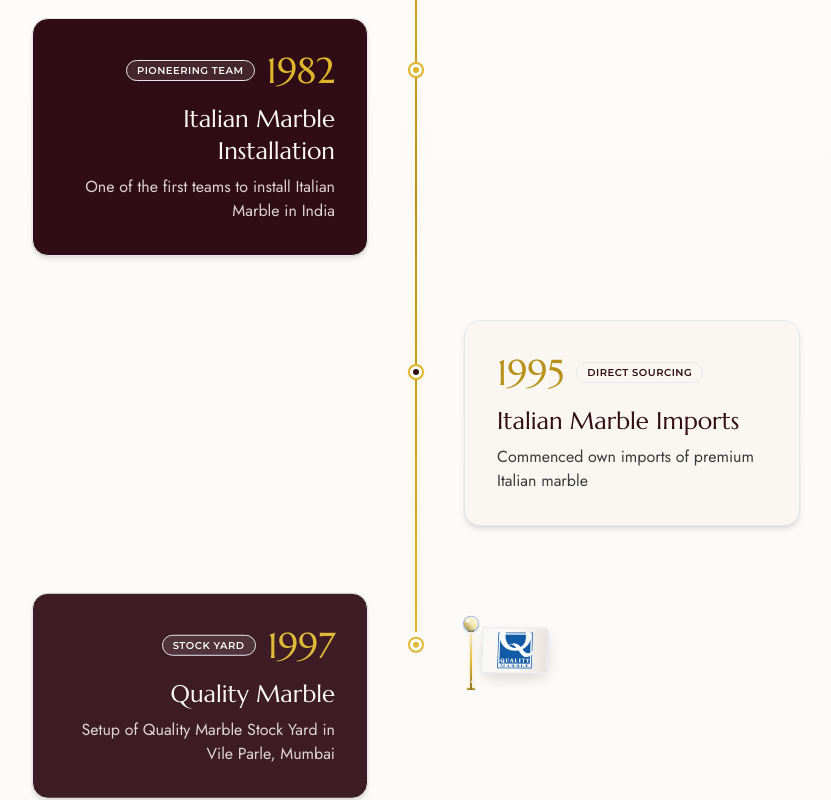
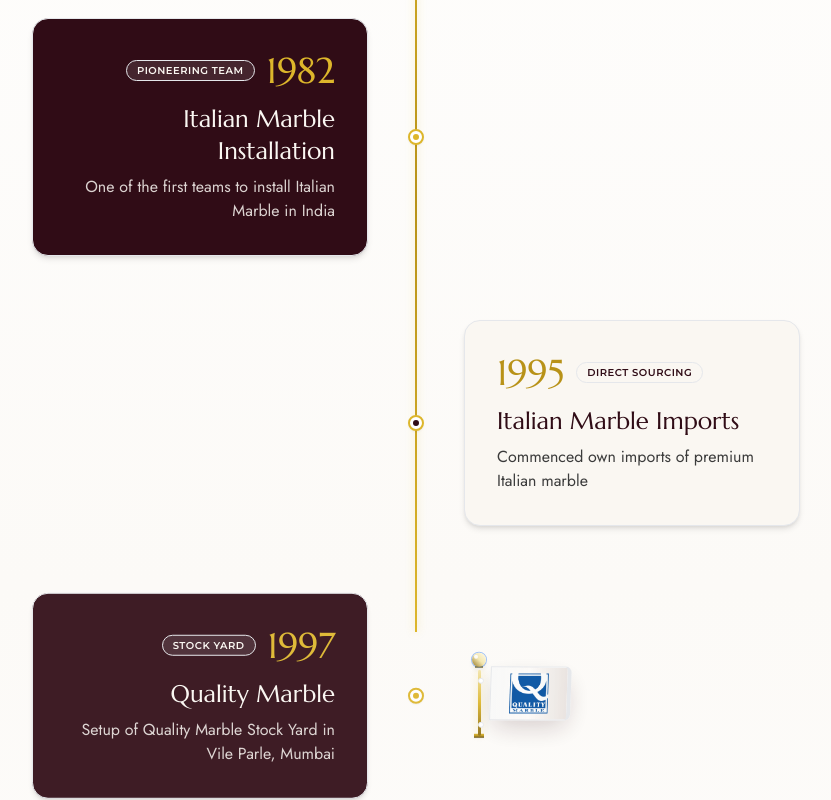
Before and after one commit to BhagyeshKadiya/intioss-luxury-surfaces, a Next.js app: page / in a window 1280 px wide. Shown: the part 3380-4180 px from the top of the page, without its empty margins (224-1055 px from the left). Built offline with nearby package versions, Linux system fonts and the light colour scheme; a web font is replaced by a local one.

Commit message:
feat(legacy): place brand flag in circle space opposite the card with zero card overhang

```diff
--- a/components/sections/LegacySection.tsx
+++ b/components/sections/LegacySection.tsx
@@ -1,7 +1,6 @@
 "use client";
 
 import React, { useRef } from "react";
-import NextImage from "next/image";
 import { motion, useScroll, useTransform } from "motion/react";
 import { HexagonBackground } from "@/components/brand/HexagonBackground";
 
@@ -73,12 +72,13 @@ interface HeritageBrandFlagProps {
   year: string;
   aspect?: "wide" | "square";
   delay?: number;
+  isMobile?: boolean;
 }
 
 /**
  * HeritageBrandFlag
- * Pure animated brand flag on a golden mast with realistic undulating silk wave physics.
- * No extra text or badges — pure archival standard.
+ * Pure archival brand flag on a golden mast with realistic undulating silk wave physics.
+ * Positioned across the timeline directly opposite the milestone card.
  */
 function HeritageBrandFlag({
   logo,
@@ -86,44 +86,72 @@ function HeritageBrandFlag({
   year,
   aspect = "wide",
   delay = 0,
+  isMobile = false,
 }: HeritageBrandFlagProps) {
   const isSquare = aspect === "square";
 
   return (
     <div className="relative flex items-center select-none flex-shrink-0">
       {/* Vertical Golden Flagpole */}
-      <div className="relative flex flex-col items-center mr-0.5 sm:mr-1 z-20 flex-shrink-0">
-        {/* Top Brass Finial Sphere */}
-        <div className="w-2.5 h-2.5 sm:w-3 sm:h-3 md:w-3.5 md:h-3.5 rounded-full bg-gradient-to-tr from-[#8C6D14] via-[#F3E5AB] to-[#FFFBE8] shadow-[0_1px_3px_rgba(0,0,0,0.35)] ring-1 ring-gold/40 relative flex items-center justify-center">
-          <span className="w-0.5 h-0.5 sm:w-1 sm:h-1 rounded-full bg-white/80 absolute top-0.5 left-0.5" />
+      <div className="relative flex flex-col items-center mr-1 z-20 flex-shrink-0">
+        {/* Top Brass Finial Sphere with specular shine */}
+        <div
+          className={`rounded-full bg-gradient-to-tr from-[#8C6D14] via-[#F3E5AB] to-[#FFFBE8] shadow-md ring-1 ring-gold/60 relative flex items-center justify-center ${
+            isMobile ? "w-2.5 h-2.5" : "w-3.5 h-3.5"
+          }`}
+        >
+          <span
+            className={`rounded-full bg-white/90 absolute top-0.5 left-0.5 ${
+              isMobile ? "w-0.5 h-0.5" : "w-1 h-1"
+            }`}
+          />
         </div>
-        {/* Collar */}
-        <div className="w-1.5 h-0.5 bg-[#8C6D14] -mt-px mb-0.5" />
+
+        {/* Finial Collar */}
+        <div className={`bg-[#8C6D14] -mt-px mb-0.5 ${isMobile ? "w-1.5 h-0.5" : "w-2 h-0.5"}`} />
 
         {/* Golden Mast Shaft */}
         <div
-          className={`w-[2.5px] bg-gradient-to-b from-[#F3E5AB] via-[#DDB62B] to-[#8C6D14] shadow-[0_0_4px_rgba(221,182,43,0.35)] rounded-full relative ${
-            isSquare
-              ? "h-[44px] sm:h-[50px] md:h-[56px]"
-              : "h-[42px] sm:h-[48px] md:h-[54px]"
+          className={`bg-gradient-to-b from-[#F3E5AB] via-[#DDB62B] to-[#8C6D14] shadow-[0_0_8px_rgba(221,182,43,0.35)] rounded-full relative ${
+            isMobile
+              ? "w-[2px] h-[36px]"
+              : isSquare
+              ? "w-[3px] h-[58px] lg:h-[66px]"
+              : "w-[3px] h-[56px] lg:h-[64px]"
           }`}
         >
           {/* Upper Halyard Grommet */}
-          <div className="absolute -right-[3px] top-1.5 w-1 h-1 rounded-full border border-gold/80 bg-white" />
+          <div
+            className={`absolute -right-[3px] rounded-full border border-gold/80 bg-white ${
+              isMobile ? "top-1 w-1 h-1" : "top-2 w-1.5 h-1.5"
+            }`}
+          />
           {/* Lower Halyard Grommet */}
-          <div className="absolute -right-[3px] bottom-1.5 w-1 h-1 rounded-full border border-gold/80 bg-white" />
+          <div
+            className={`absolute -right-[3px] rounded-full border border-gold/80 bg-white ${
+              isMobile ? "bottom-1 w-1 h-1" : "bottom-2 w-1.5 h-1.5"
+            }`}
+          />
         </div>
 
         {/* Bottom Pedestal Cap */}
-        <div className="w-2 h-0.5 bg-gradient-to-b from-gold via-gold-dark to-[#554006] shadow-sm -mt-0.5" />
+        <div
+          className={`bg-gradient-to-b from-gold via-gold-dark to-[#554006] shadow-sm -mt-0.5 ${
+            isMobile ? "w-2 h-0.5" : "w-2.5 h-1"
+          }`}
+        />
       </div>
 
       {/* Animated Waving Silk Flag Banner */}
       <motion.div
-        className={`relative origin-left overflow-hidden rounded-r-md border border-gold/45 border-r-2 border-r-gold/80 shadow-[0_6px_16px_-3px_rgba(48,12,22,0.2)] bg-gradient-to-r from-white via-[#FCFAF7] to-[#F5EFEB] flex items-center justify-center ${
-          isSquare
-            ? "w-[48px] sm:w-[56px] md:w-[68px] h-[34px] sm:h-[40px] md:h-[46px] p-1"
-            : "w-[125px] sm:w-[155px] md:w-[185px] h-[34px] sm:h-[40px] md:h-[46px] p-1 sm:p-1.5"
+        className={`relative origin-left overflow-hidden rounded-r-md border border-gold/55 border-r-4 border-r-gold/85 shadow-[0_10px_26px_-5px_rgba(48,12,22,0.22)] bg-gradient-to-r from-white via-[#FCFAF8] to-[#F5EFEB] flex items-center justify-center ${
+          isMobile
+            ? isSquare
+              ? "w-[36px] h-[30px] p-1"
+              : "w-[105px] h-[30px] p-1"
+            : isSquare
+            ? "w-[72px] lg:w-[82px] h-[48px] lg:h-[54px] p-1.5"
+            : "w-[170px] lg:w-[200px] h-[48px] lg:h-[54px] p-2"
         }`}
         animate={{
           rotateZ: [0, 2.2, -1.8, 1.4, 0],
@@ -143,24 +171,23 @@ function HeritageBrandFlag({
           transition: { duration: 0.25 },
         }}
       >
-        {/* Logo Graphic inside Flag */}
+        {/* Logo Graphic inside Flag - rendered with standard img for 100% reliable, instant, crisp display */}
         <div className="relative w-full h-full flex items-center justify-center z-10">
-          <NextImage
+          {/* eslint-disable-next-line @next/next/no-img-element */}
+          <img
             src={logo}
             alt={`${title} Flag`}
-            fill
-            sizes="(max-width: 640px) 125px, 185px"
-            className="object-contain"
-            priority={year === "1970"}
+            className="w-full h-full object-contain filter drop-shadow-xs"
+            loading="eager"
           />
         </div>
 
         {/* Dynamic Silk Shimmer Sheen Wave */}
         <motion.div
-          className="absolute inset-0 pointer-events-none bg-gradient-to-r from-transparent via-white/60 to-transparent -skew-x-12 z-20"
+          className="absolute inset-0 pointer-events-none bg-gradient-to-r from-transparent via-white/55 to-transparent -skew-x-12 z-20"
           animate={{
             x: ["-130%", "230%"],
-            opacity: [0.1, 0.6, 0.1],
+            opacity: [0.1, 0.55, 0.1],
           }}
           transition={{
             duration: 4.8,
@@ -210,19 +237,19 @@ function TimelineCard({
     <motion.div
       ref={ref}
       style={{ opacity, y }}
-      className={`relative flex flex-col md:flex-row items-start ${
+      className={`relative flex flex-col md:flex-row items-start md:items-center ${
         !isLeftDesktop ? "md:flex-row-reverse" : ""
       }`}
     >
-      {/* Center node with gold outline and inner dot, aligned horizontally with Year and Flag */}
-      <div className="absolute left-6 md:left-1/2 top-10 md:top-[52px] w-4 h-4 rounded-full bg-white border-2 border-gold -translate-x-1/2 -translate-y-1/2 z-10 shadow-sm flex items-center justify-center">
+      {/* Center node with gold outline and inner dot */}
+      <div className="absolute left-6 md:left-1/2 top-10 md:top-1/2 w-4 h-4 rounded-full bg-white border-2 border-gold -translate-x-1/2 -translate-y-1/2 z-10 shadow-sm flex items-center justify-center">
         <div className={`w-1.5 h-1.5 rounded-full ${isEvenIndex ? "bg-maroon-deep" : "bg-gold"}`} />
       </div>
 
-      {/* Opposite half across timeline on desktop: renders brand flag directly opposite the Year */}
+      {/* Opposite half across timeline on desktop: renders brand flag directly in the opposite space (circle area) */}
       <div
-        className={`hidden md:flex md:w-1/2 pt-4 md:pt-6 ${
-          isLeftDesktop ? "justify-end pr-12" : "justify-start pl-12"
+        className={`hidden md:flex md:w-1/2 items-center ${
+          isLeftDesktop ? "justify-end pr-10 lg:pr-14" : "justify-start pl-10 lg:pl-14"
         }`}
       >
         {item.logo ? (
@@ -251,7 +278,7 @@ function TimelineCard({
               : "bg-maroon-deep text-ivory border-gold/50 shadow-[0_12px_32px_rgba(48,12,22,0.25)] hover:border-gold"
           }`}
         >
-          {/* Header Row: Year & Tag (On mobile only: flag displayed opposite to Year inside card) */}
+          {/* Header Row: Year & Tag */}
           <div
             className={`flex items-center justify-between gap-3 mb-3 ${
               !isLeftDesktop ? "md:justify-end" : "justify-start"
@@ -283,7 +310,7 @@ function TimelineCard({
               )}
             </div>
 
-            {/* Mobile-only flag on opposite side of year (on desktop it displays across the timeline) */}
+            {/* Mobile-only flag inside card header (completely hidden on desktop) */}
             {item.logo && (
               <div className="block md:hidden">
                 <HeritageBrandFlag
@@ -292,6 +319,7 @@ function TimelineCard({
                   year={item.year}
                   aspect={item.logoAspect || "wide"}
                   delay={index * 0.35}
+                  isMobile={true}
                 />
               </div>
             )}
```
